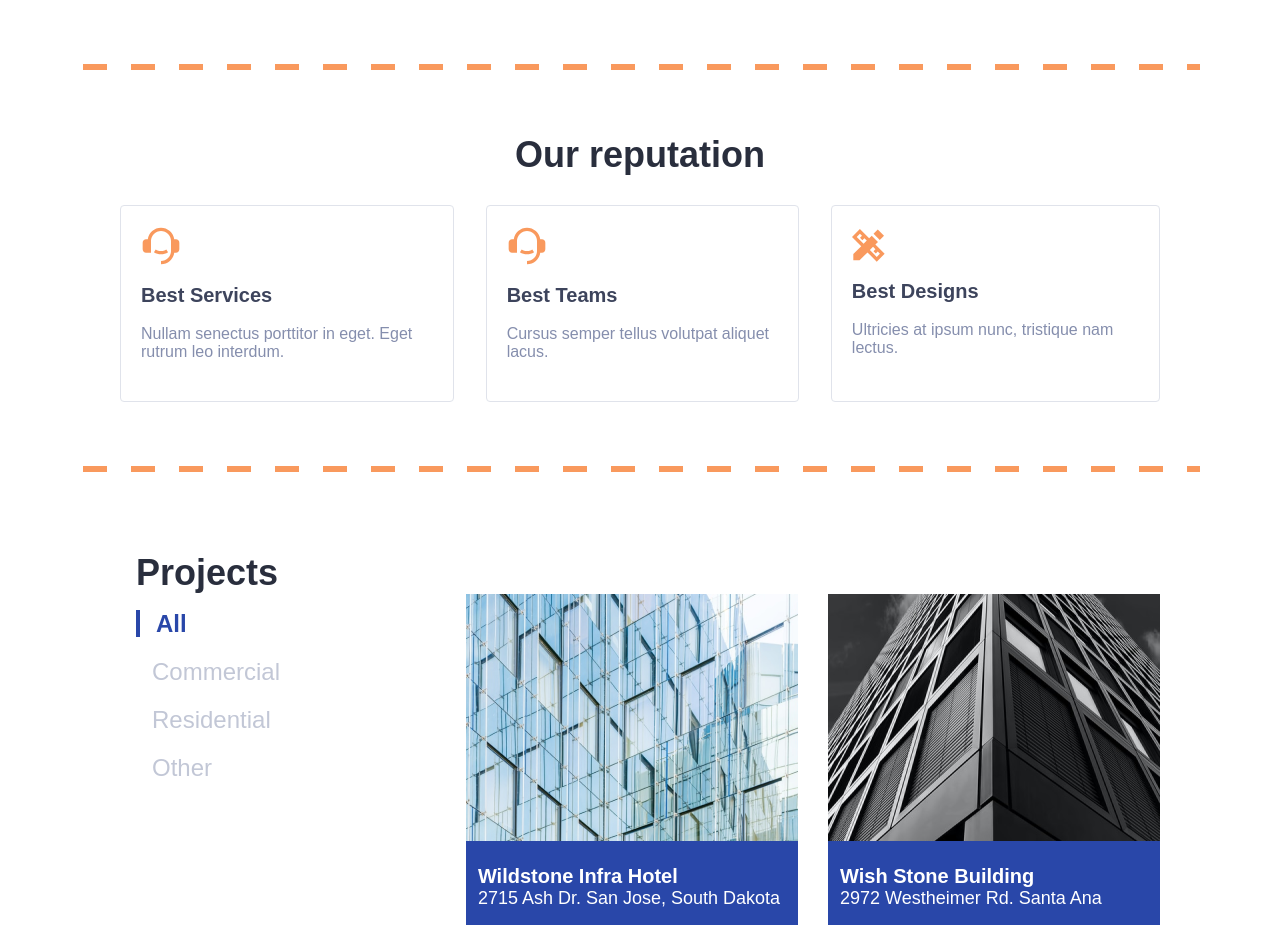
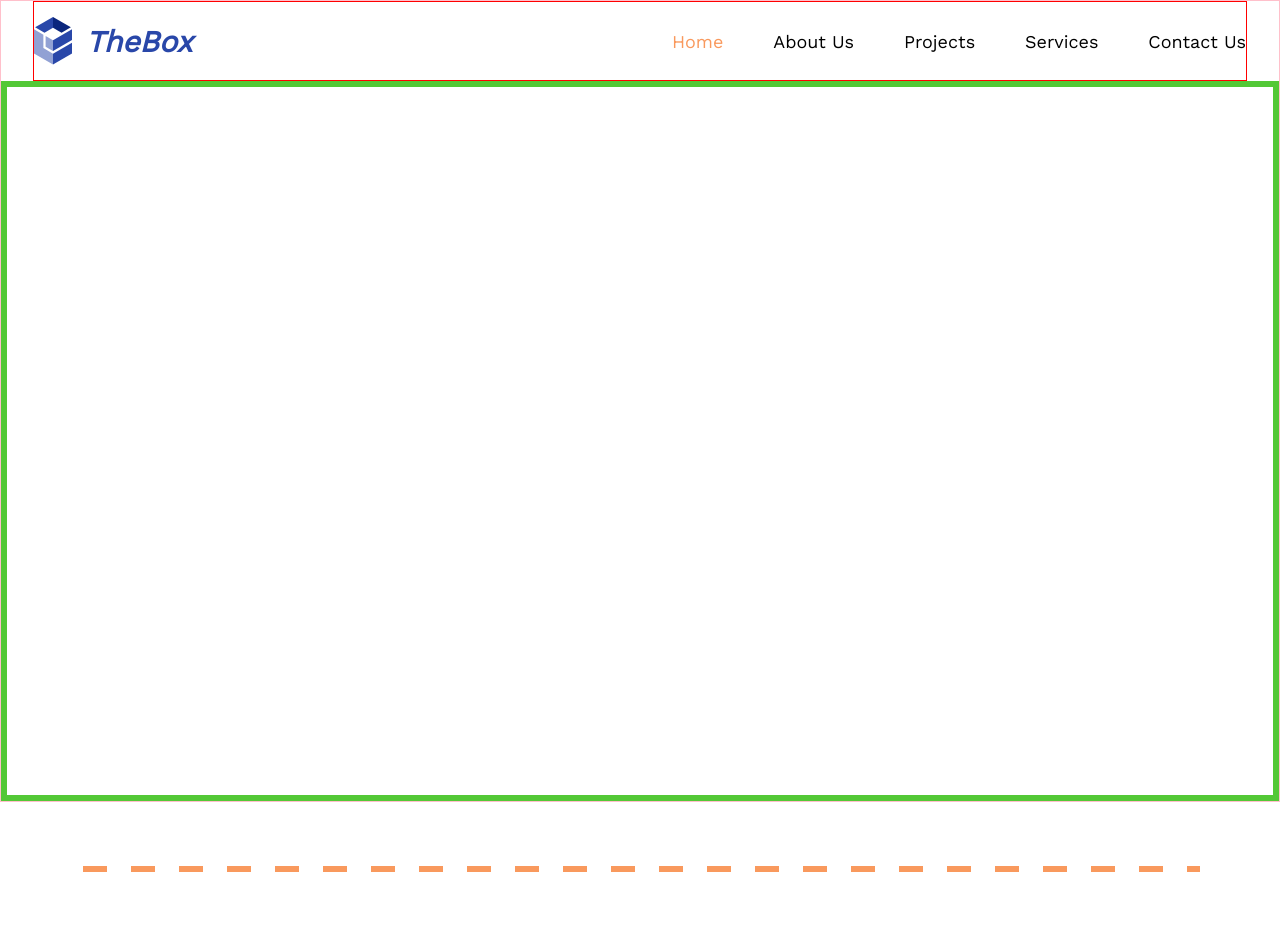
Before and after one commit to trab-ml/landing-page, a plain HTML site: page index.html in a window 1280 px wide. Shown: the top 933 px of the page. Drawn offline with nearby package versions, Linux system fonts and the light colour scheme.

Commit message:
some cleaning...

```diff
--- a/index.html
+++ b/index.html
@@ -8,16 +8,34 @@
     </head>
     <body>
         <header>
-            <div class="container">
-                <div class="logo"></div>
+            <div class="first-container">
+                <div class="logo">
+                    <img src="/imgs/logo.svg" alt="logo" />
 
-                <div class="burger-menu"></div>
+                    <a href="" class="our-name">TheBox</a>
+                </div>
 
-                <nav>
-                    <ul>
-                        <li> <a href="#"></a> </li>
-                    </ul>
-                </nav>
+                <div class="right-side">
+                    <div class="burger-menu">
+                        <img src="/imgs/menu-icon.svg" alt="menu icon" />
+                    </div>
+
+                    <nav>
+                        <ul>
+                            <li><a href="#" class="active">Home</a></li>
+                            <li><a href="#">About us</a></li>
+                            <li><a href="#">Projects</a></li>
+                            <li><a href="#">Services</a></li>
+                            <li><a href="#">Contact us</a></li>
+                        </ul>
+                    </nav>
+                </div>
+            </div>
+
+            <div class="snd-container">
+                <div class="mission"></div>
+
+                <div class="future-project"></div>
             </div>
         </header>
 
@@ -27,6 +45,12 @@
                     <img
                         src="./imgs/mobile-dashed-line.svg"
                         alt="dashed line"
+                        class="mobile-img"
+                    />
+                    <img
+                        src="./imgs/desktop-dashed-line.svg"
+                        alt="dashed line"
+                        class="desktop-img"
                     />
                 </div>
 
@@ -102,6 +126,12 @@
                     <img
                         src="./imgs/mobile-dashed-line.svg"
                         alt="dashed line"
+                        class="mobile-img"
+                    />
+                    <img
+                        src="./imgs/desktop-dashed-line.svg"
+                        alt="dashed line"
+                        class="desktop-img"
                     />
                 </div>
 
@@ -248,6 +278,12 @@
                     <img
                         src="./imgs/mobile-dashed-line.svg"
                         alt="dashed line"
+                        class="mobile-img"
+                    />
+                    <img
+                        src="./imgs/desktop-dashed-line.svg"
+                        alt="dashed line"
+                        class="desktop-img"
                     />
                 </div>
 
@@ -350,6 +386,12 @@
                     <img
                         src="./imgs/mobile-dashed-line.svg"
                         alt="dashed line"
+                        class="mobile-img"
+                    />
+                    <img
+                        src="./imgs/desktop-dashed-line.svg"
+                        alt="dashed line"
+                        class="desktop-img"
                     />
                 </div>
             </div>
--- a/style/abstracts/_variables.scss
+++ b/style/abstracts/_variables.scss
@@ -5,3 +5,5 @@ $neutral-700: #3d445c;
 $neutral-400: #858EAD;
 $neutral-100: #E0E3EB;
 $neutral-white: #FFFFFF;
+
+$header-fst-sct-height: 5rem;
--- a/style/base/_typography.scss
+++ b/style/base/_typography.scss
@@ -1,7 +1,9 @@
+@import url('https://fonts.googleapis.com/css2?family=Work+Sans:wght@200;400&display=swap');
+
 body {
     line-height: normal;
 
-    font-family: Work Sans, sans-serif;
+    font-family: 'Work Sans', sans-serif;
     font-size: 1.125rem;
     font-style: normal;
     font-weight: 400;
--- a/style/layout/_header.scss
+++ b/style/layout/_header.scss
@@ -0,0 +1,80 @@
+header {
+    border: 1px solid pink;
+
+    .first-container {
+        display: flex;
+        justify-content: space-between;
+        align-items: center;
+        width: 95%;
+        height: $header-fst-sct-height;
+        margin: 0 auto;
+
+        border: 1px solid red;
+
+        .logo {
+            display: flex;
+            gap: 0.88rem;
+            align-items: center;
+            width: 13rem;
+
+            .our-name {
+                color: var(--primary, #2947a9);
+                font-family: "Work Sans";
+                font-size: 1.875rem;
+                font-style: italic;
+                font-weight: 700;
+
+                &:hover {
+                    text-decoration: none;
+                }
+            }
+        }
+
+        .right-side {
+            display: flex;
+
+            nav {
+                display: none;
+
+                ul {
+                    display: flex;
+                    gap: 3.12rem;
+
+                    li {
+                        a {
+                            text-transform: capitalize;
+
+                            &.active {
+                                color: var(--secondary, #f9995d);
+                            }
+                        }
+                    }
+                }
+            }
+        }
+    }
+
+    .snd-container {
+        border: 6px solid #53c836;
+
+        width: 100%;
+        height: calc(100vh - 5rem);
+    }
+}
+
+// on larger screen
+@media screen and (min-width: 72rem) {
+    header {
+        .first-container {
+            .right-side {
+                .burger-menu {
+                    display: none;
+                }
+
+                nav {
+                    display: block;
+                }
+            }
+        }
+    }
+}
--- a/style/layout/_main.scss
+++ b/style/layout/_main.scss
@@ -4,6 +4,14 @@ main {
             display: flex;
             justify-content: center;
             margin: 4rem 0;
+
+            .mobile-img {
+                display: inline;
+            }
+
+            .desktop-img {
+                display: none;
+            }
 
             img {
                 width: 16rem;
@@ -291,12 +299,17 @@ main {
     main {
         .container {
             .line {
-                // margin: 4rem 0;
+
+                .mobile-img {
+                    display: none;
+                }
+
+                .desktop-img {
+                    display: inline;
+                }
 
                 img {
                     width: 70rem;
-                    object-fit: cover;
-                    content: url("../../imgs/desktop-dashed-line.svg");
                 }
             }
 
```
Also changed, not shown: imgs/logo.svg (added), imgs/menu-icon.svg (added), style/main.css, 2 other files.
